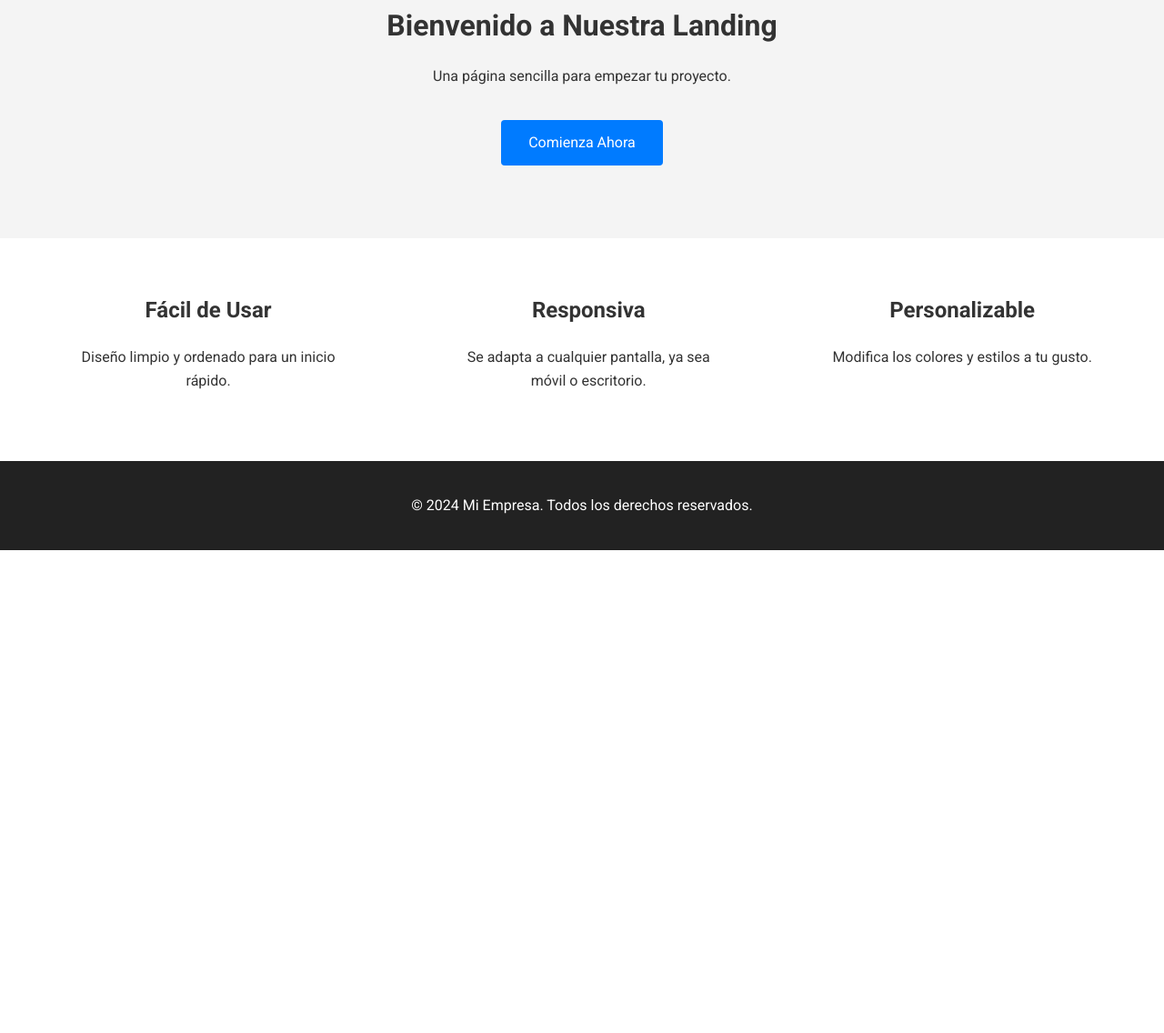
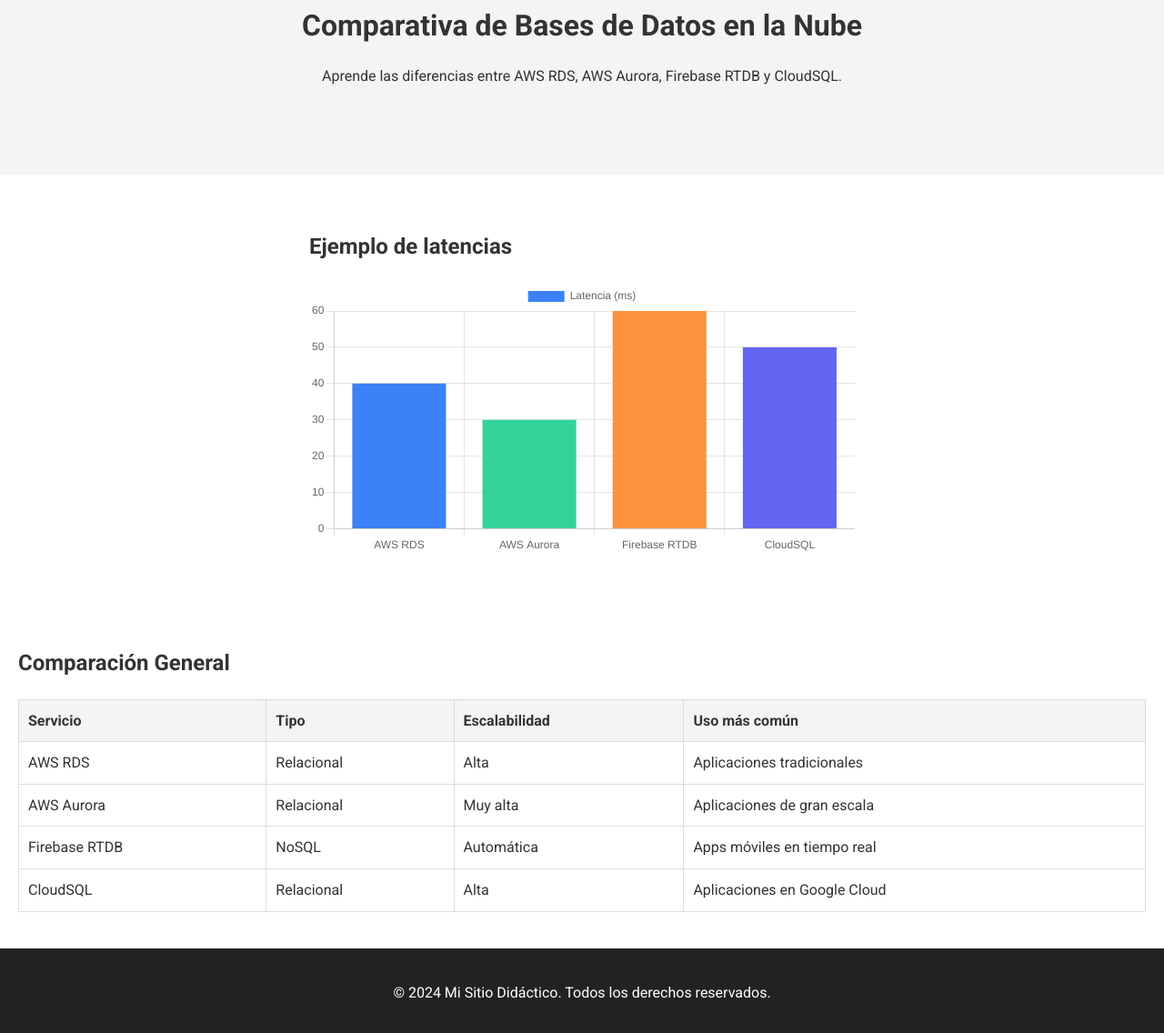
Before and after one commit to ariasllaguno1/codex, a plain HTML site: page index.html in a window 1280 px wide. Shown: the part 98-1234 px from the top of the page at 91% size. Before the commit the page ends 800 px from the top, so only its background shows below. Drawn offline with nearby package versions, Linux system fonts and the light colour scheme.

Commit message:
Expand landing page into database comparison site

```diff
--- a/index.html
+++ b/index.html
@@ -3,32 +3,87 @@
 <head>
     <meta charset="UTF-8">
     <meta name="viewport" content="width=device-width, initial-scale=1.0">
-    <title>Landing Page</title>
+    <title>Comparativa de Bases de Datos en la Nube</title>
     <link href="https://fonts.googleapis.com/css2?family=Roboto:wght@300;400;700&display=swap" rel="stylesheet">
     <link rel="stylesheet" href="style.css">
 </head>
 <body>
     <header class="hero">
-        <h1>Bienvenido a Nuestra Landing</h1>
-        <p>Una página sencilla para empezar tu proyecto.</p>
-        <a href="#" class="cta">Comienza Ahora</a>
+        <h1>Comparativa de Bases de Datos en la Nube</h1>
+        <p>Aprende las diferencias entre AWS RDS, AWS Aurora, Firebase RTDB y CloudSQL.</p>
     </header>
-    <section class="features">
-        <div class="feature">
-            <h2>Fácil de Usar</h2>
-            <p>Diseño limpio y ordenado para un inicio rápido.</p>
-        </div>
-        <div class="feature">
-            <h2>Responsiva</h2>
-            <p>Se adapta a cualquier pantalla, ya sea móvil o escritorio.</p>
-        </div>
-        <div class="feature">
-            <h2>Personalizable</h2>
-            <p>Modifica los colores y estilos a tu gusto.</p>
-        </div>
+
+    <section class="chart">
+        <h2>Ejemplo de latencias</h2>
+        <canvas id="latenciaChart" width="400" height="200"></canvas>
     </section>
+
+    <section class="comparacion">
+        <h2>Comparación General</h2>
+        <table>
+            <thead>
+                <tr>
+                    <th>Servicio</th>
+                    <th>Tipo</th>
+                    <th>Escalabilidad</th>
+                    <th>Uso más común</th>
+                </tr>
+            </thead>
+            <tbody>
+                <tr>
+                    <td>AWS RDS</td>
+                    <td>Relacional</td>
+                    <td>Alta</td>
+                    <td>Aplicaciones tradicionales</td>
+                </tr>
+                <tr>
+                    <td>AWS Aurora</td>
+                    <td>Relacional</td>
+                    <td>Muy alta</td>
+                    <td>Aplicaciones de gran escala</td>
+                </tr>
+                <tr>
+                    <td>Firebase RTDB</td>
+                    <td>NoSQL</td>
+                    <td>Automática</td>
+                    <td>Apps móviles en tiempo real</td>
+                </tr>
+                <tr>
+                    <td>CloudSQL</td>
+                    <td>Relacional</td>
+                    <td>Alta</td>
+                    <td>Aplicaciones en Google Cloud</td>
+                </tr>
+            </tbody>
+        </table>
+    </section>
+
     <footer>
-        <p>&copy; 2024 Mi Empresa. Todos los derechos reservados.</p>
+        <p>&copy; 2024 Mi Sitio Didáctico. Todos los derechos reservados.</p>
     </footer>
+
+    <script src="https://cdn.jsdelivr.net/npm/chart.js"></script>
+    <script>
+    const ctx = document.getElementById('latenciaChart').getContext('2d');
+    new Chart(ctx, {
+        type: 'bar',
+        data: {
+            labels: ['AWS RDS', 'AWS Aurora', 'Firebase RTDB', 'CloudSQL'],
+            datasets: [{
+                label: 'Latencia (ms)',
+                data: [40, 30, 60, 50],
+                backgroundColor: ['#3B82F6', '#34D399', '#FB923C', '#6366F1']
+            }]
+        },
+        options: {
+            responsive: true,
+            scales: {
+                y: {
+                    beginAtZero: true
+                }
+            }
+        }
+    });
+    </script>
 </body>
 </html>
--- a/style.css
+++ b/style.css
@@ -17,27 +17,31 @@ body {
     font-weight: 700;
 }
 
-.cta {
-    display: inline-block;
-    margin-top: 20px;
-    padding: 12px 30px;
-    background: #007BFF;
-    color: #fff;
-    text-decoration: none;
-    border-radius: 4px;
+.chart {
+    max-width: 600px;
+    margin: 0 auto;
+    padding: 40px 20px;
 }
 
-.features {
-    display: flex;
-    flex-wrap: wrap;
+.comparacion {
     padding: 40px 20px;
-    justify-content: space-around;
+    overflow-x: auto;
 }
 
-.feature {
-    max-width: 300px;
-    text-align: center;
-    margin-bottom: 20px;
+.comparacion table {
+    width: 100%;
+    border-collapse: collapse;
+}
+
+.comparacion th,
+.comparacion td {
+    padding: 10px;
+    border: 1px solid #ddd;
+    text-align: left;
+}
+
+.comparacion th {
+    background: #f4f4f4;
 }
 
 footer {
```
Also changed, not shown: 1 other file.
